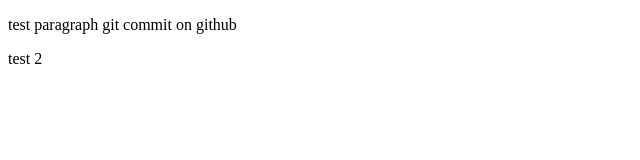
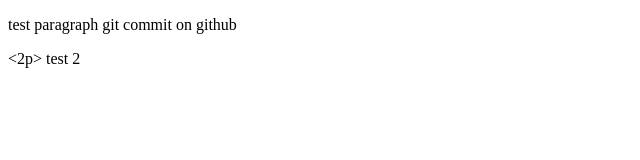
Before and after one commit to WaritTeerapong/SKKU_webpro, a plain HTML site: page 2023319406_Teerapong_Warit_assignment_1/index.html in a window 1280 px wide. Shown: the full height of the page, 0-640 px from the left. Drawn offline with Linux system fonts and the light colour scheme.

Commit message:
Update index.html

```diff
--- a/2023319406_Teerapong_Warit_assignment_1/index.html
+++ b/2023319406_Teerapong_Warit_assignment_1/index.html
@@ -6,6 +6,6 @@
   </head>
   <body>
     <p> test paragraph git commit on github</p>
-    <p2> test 2</p2>
+    <2p> test 2</2p>
   </body>
 </html>
```
